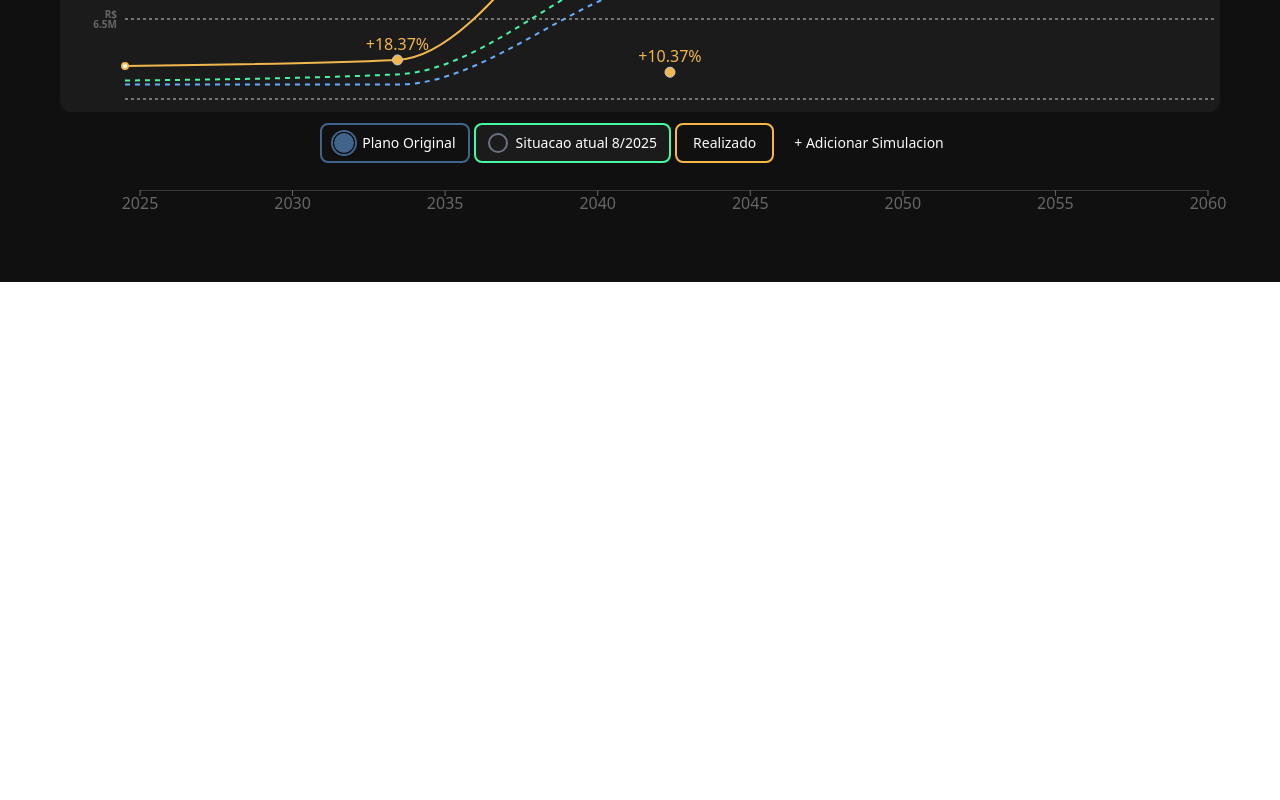
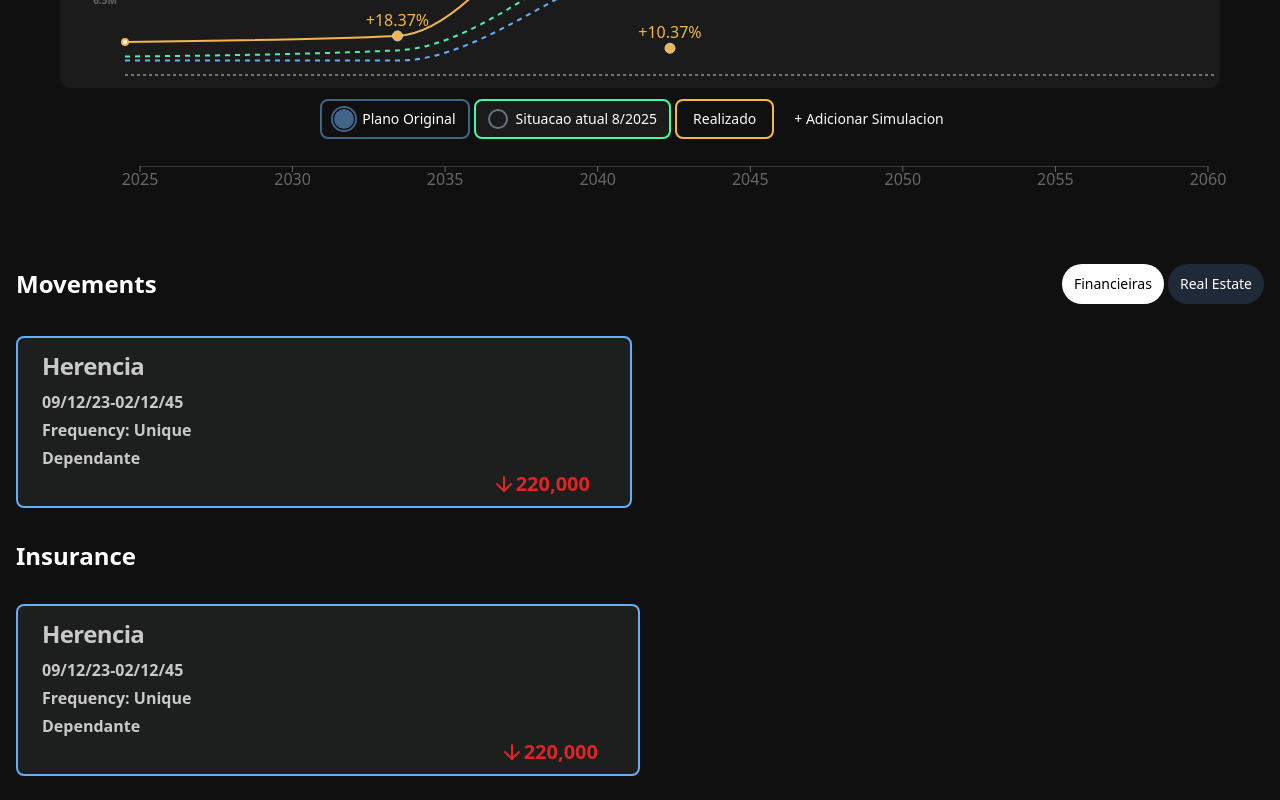
Before and after one commit to luisidrm/ankatech-frontend, a Next.js app: page / in a window 1280 px wide. Shown: the part 542-1342 px from the top of the page. Before the commit the page ends 824 px from the top, so only its background shows below. Built offline with nearby package versions, Linux system fonts and the light colour scheme.

Commit message:
Finished the styling of the Bottom Component

```diff
--- a/src/app/layout.tsx
+++ b/src/app/layout.tsx
@@ -20,9 +20,9 @@ export default function RootLayout({
   const [open, setOpen] = useState(false);
   return (
     <html lang="en">
-      <ReactQueryProvider>s
+      <ReactQueryProvider>
         <body
-          className={"antialiased w-full"}
+          className={"antialiased w-full h-auto bg-[#101010]"}
         >
           {open && <SideBar />}
           <Button
--- a/src/app/page.tsx
+++ b/src/app/page.tsx
@@ -1,5 +1,6 @@
 "use client"
 
+import Bottom from "@/components/Bottom";
 import Center from "@/components/Center";
 import StatusToggle from "@/components/StatusToggle";
 import TimelineChart from "@/components/Timeline";
@@ -20,7 +21,7 @@ export default function Home() {
 
 
   return (
-    <div className="bg-[#101010] text-white min-h-screen h-auto">
+    <div className="bg-[#101010] text-white h-auto">
       <Top />
       <div className="w-full h-[30px] bg-transparent flex justify-center place-items-center mb-2">
         <StatusToggle />
@@ -61,6 +62,9 @@ export default function Home() {
         </ToggleGroup>
       </div>
       <TimelineChart />
+      <Bottom
+        toggle={toggle}
+        />
     </div >
   );
 }
--- a/src/components/Bottom.tsx
+++ b/src/components/Bottom.tsx
@@ -1,19 +1,50 @@
-import { ToggleGroup } from "./ui/toggle-group";
+import { ArrowDownIcon } from "lucide-react";
+import { Card, CardContent, CardFooter, CardTitle } from "./ui/card";
+import { ToggleGroup, ToggleGroupItem } from "./ui/toggle-group";
 
-export default function Bottom() {
+export default function Bottom({toggle}: Readonly<{toggle?: string}>) {
   return (
-    <div className="w-full h-auto bg-transparent flex justify-center place-items-center mb-2">
-      <div>
-        <h1>Movimientos</h1>
-        <ToggleGroup type="single">
-
+    <div className="w-full h-auto bg-transparent mb-2">
+      <div className="flex justify-between items-center p-4 ">
+        <h1 className="font-semibold text-2xl">Movements</h1>
+        <ToggleGroup type="single" className="bg-transparent" defaultValue="left" aria-label="Text alignment">
+          <ToggleGroupItem value="left" className="data-[state=on]:bg-white bg-gray-800 data-[state=on]:text-black rounded-full">
+            Financieiras
+          </ToggleGroupItem>
+          <ToggleGroupItem value="right" className="data-[state=on]:bg-white bg-gray-800 data-[state=on]:text-black rounded-full">
+            Real Estate
+          </ToggleGroupItem>
         </ToggleGroup>
       </div>
-      <div className="w-full p-4 grid grid-cols-1 sm:grid-cols-2 xl:grid-cols-4">
+      <div className="w-full p-4 grid grid-cols-1 md:grid-cols-2 gap-4">
+        <Card className={`bg-[#1D1F1E] rounded-lg hover:border-4 border-2 p-4 ${toggle==="actual"?"border-[#48F7A1]":"border-[#67AEFA]"}  h-[172px] text-gray-100`}>
+          <CardTitle className="pl-2 pb-1 text-[#C9C9C9]">Herencia</CardTitle>
+          <CardContent className="p-0 w-[60%]">
+            <h1 className="font-semibold pl-2 pt-2 text-[#C9C9C9]">09/12/23-02/12/45</h1>
+            <h1 className="font-semibold pl-2 pt-1 text-[#C9C9C9]">Frequency: Unique</h1>
+            <h1 className="font-semibold pl-2 pt-1 text-[#C9C9C9]">Dependante</h1>
+          </CardContent>
+          <CardFooter className="w-full flex justify-end pb-3">
+            <span className="flex place-items-center font-semibold text-xl text-red-600"><ArrowDownIcon />220,000</span>
+          </CardFooter>
+        </Card>
+      </div>
+      <div className="items-center p-4 ">
+        <h1 className="font-semibold text-2xl">Insurance</h1>
+      </div>
 
-      </div>
-      <div className="w-full p-4 grid grid-cols-1 sm:grid-cols-2 xl:grid-cols-4">
-
+      <div className="w-full p-4 grid grid-cols-1 md:grid-cols-2">
+        <Card className={`bg-[#1D1F1E] rounded-lg hover:border-4 border-2 p-4 ${toggle==="actual"?"border-[#48F7A1]":"border-[#67AEFA]"} h-[172px] text-gray-100`}>
+          <CardTitle className="pl-2 pb-1 text-[#C9C9C9]">Herencia</CardTitle>
+          <CardContent className="p-0 w-[60%]">
+            <h1 className="font-semibold pl-2 pt-2 text-[#C9C9C9]">09/12/23-02/12/45</h1>
+            <h1 className="font-semibold pl-2 pt-1 text-[#C9C9C9]">Frequency: Unique</h1>
+            <h1 className="font-semibold pl-2 pt-1 text-[#C9C9C9]">Dependante</h1>
+          </CardContent>
+          <CardFooter className="w-full flex justify-end pb-3">
+            <span className="flex place-items-center font-semibold text-xl text-red-600"><ArrowDownIcon />220,000</span>
+          </CardFooter>
+        </Card>
       </div>
     </div>
   )
```
